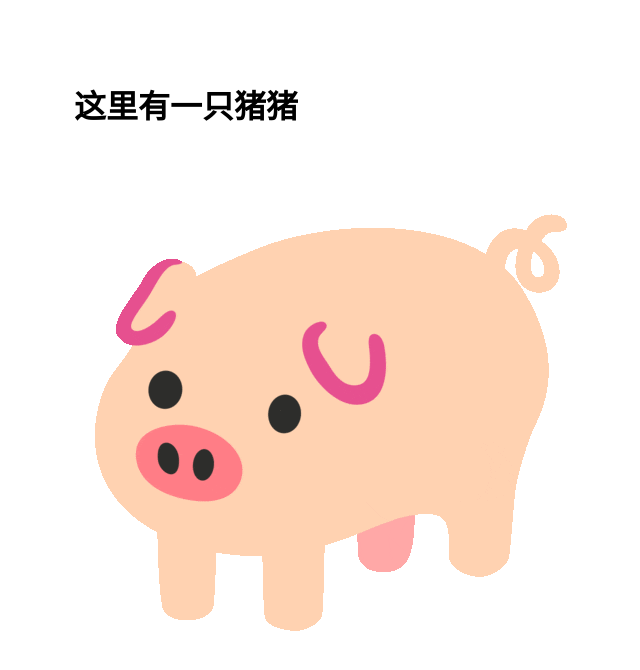
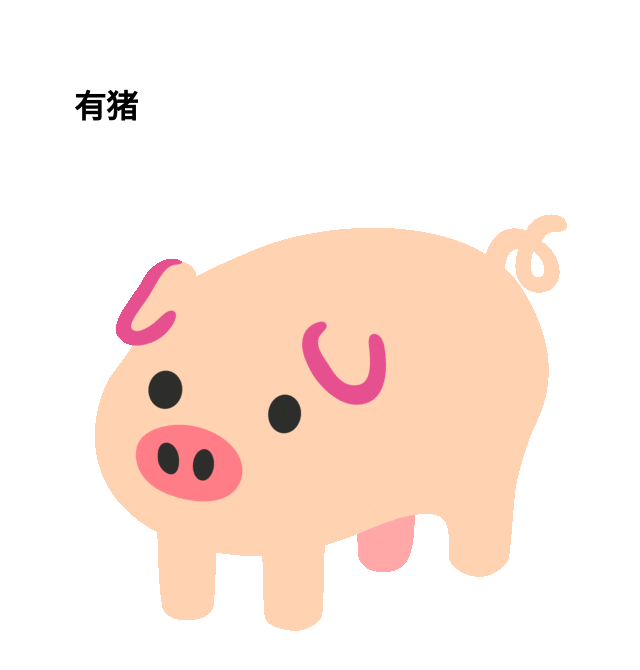
Before and after one commit to CChamox/CChamox.github.io, a plain HTML site: page pig/index.html in a window 1280 px wide. Shown: the whole page, without its empty margins (166-806 px from the left). Drawn offline with Linux system fonts and the light colour scheme.

Commit message:
Update index.html

```diff
--- a/pig/index.html
+++ b/pig/index.html
@@ -8,11 +8,12 @@
     </style>
 </head>
 <body>
-    <h1>这里有一只猪猪</h1>
+    <h1>有猪</h1>
     <img src="res/pig.gif" alt="图片说明">
     <script>
         // 这里可以写JavaScript
         console.log("页面已加载");
     </script>
 </body>
+
 </html>
```
